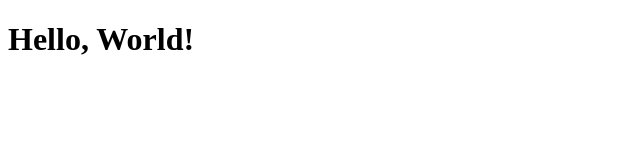
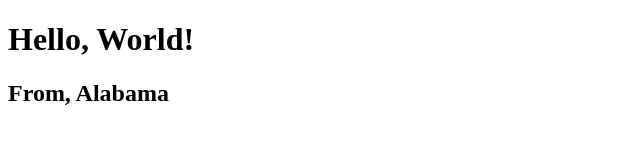
Before and after one commit to C-A-B-32/HTML-Hello-World, a plain HTML site: page index.html in a window 1280 px wide. Shown: the whole page, without its empty margins (0-640 px from the left). Drawn offline with Linux system fonts and the light colour scheme.

Commit message:
changed Hello World

```diff
--- a/index.html
+++ b/index.html
@@ -7,5 +7,6 @@
 </head>
 <body>
     <h1>Hello, World!</h1>
+    <h2>From, Alabama</h2>
 </body>
 </html>
```
